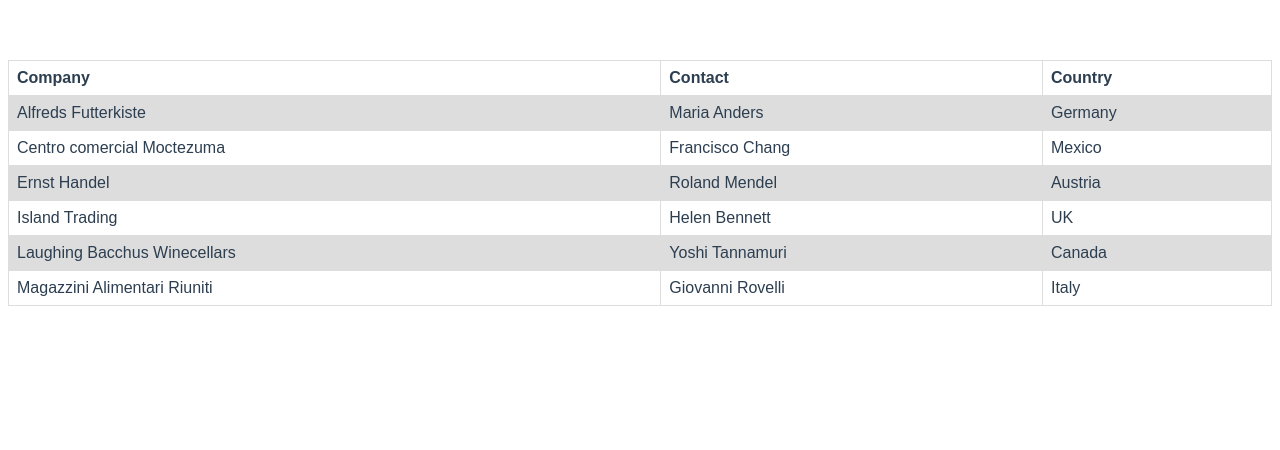
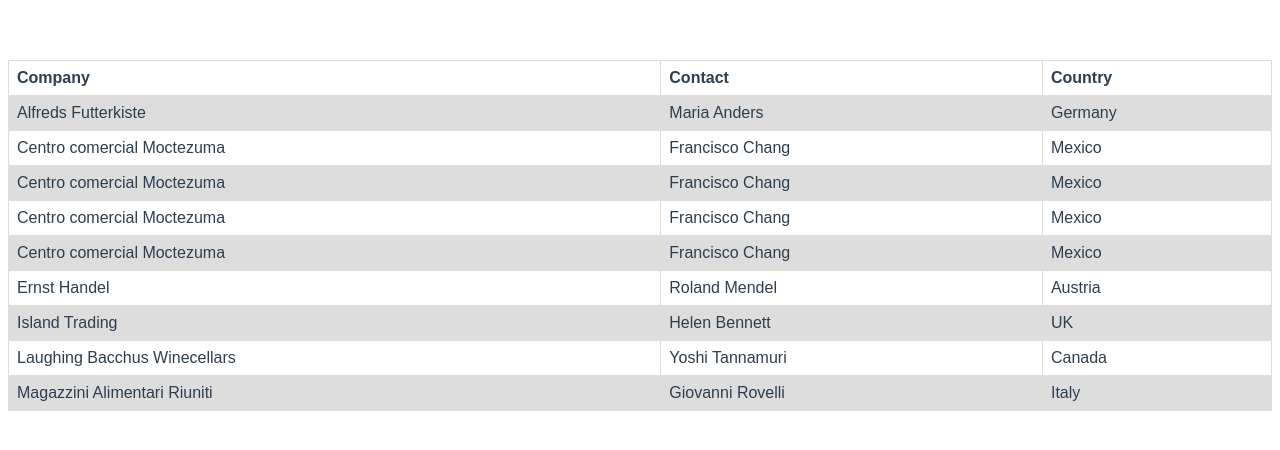
Before and after one commit to pedatela/boilerplatevuejs, a Vue app: page /#/about in a window 1280 px wide. Shown: the top 450 px of the page. Built offline with nearby package versions, Linux system fonts and the light colour scheme.

Commit message:
Fix: adicionando mais dados na planilha

```diff
--- a/src/views/AboutView.vue
+++ b/src/views/AboutView.vue
@@ -11,6 +11,21 @@
         <td>Alfreds Futterkiste</td>
         <td>Maria Anders</td>
         <td>Germany</td>
+      </tr>
+      <tr>
+        <td>Centro comercial Moctezuma</td>
+        <td>Francisco Chang</td>
+        <td>Mexico</td>
+      </tr>
+      <tr>
+        <td>Centro comercial Moctezuma</td>
+        <td>Francisco Chang</td>
+        <td>Mexico</td>
+      </tr>
+      <tr>
+        <td>Centro comercial Moctezuma</td>
+        <td>Francisco Chang</td>
+        <td>Mexico</td>
       </tr>
       <tr>
         <td>Centro comercial Moctezuma</td>
@@ -47,7 +62,8 @@
   width: 100%;
 }
 
-  td, th {
+td,
+th {
   border: 1px solid #dddddd;
   text-align: left;
   padding: 8px;
--- a/src/views/HomeView.vue
+++ b/src/views/HomeView.vue
@@ -6,7 +6,7 @@
       <h4>Server Info</h4>
       <ul>
         <li>UpTime: {{ healtCheck.uptime }} segundos teste</li>
-        <li>Message: {{ healtCheck.message }}</li>
+        <li>Message: {{ healtCheck.message }} ajustes top</li>
         <li>Date: {{ healtCheck.date }}</li>
       </ul>
     </div>
```
Lines whose indentation alone changed are shown as unchanged.
